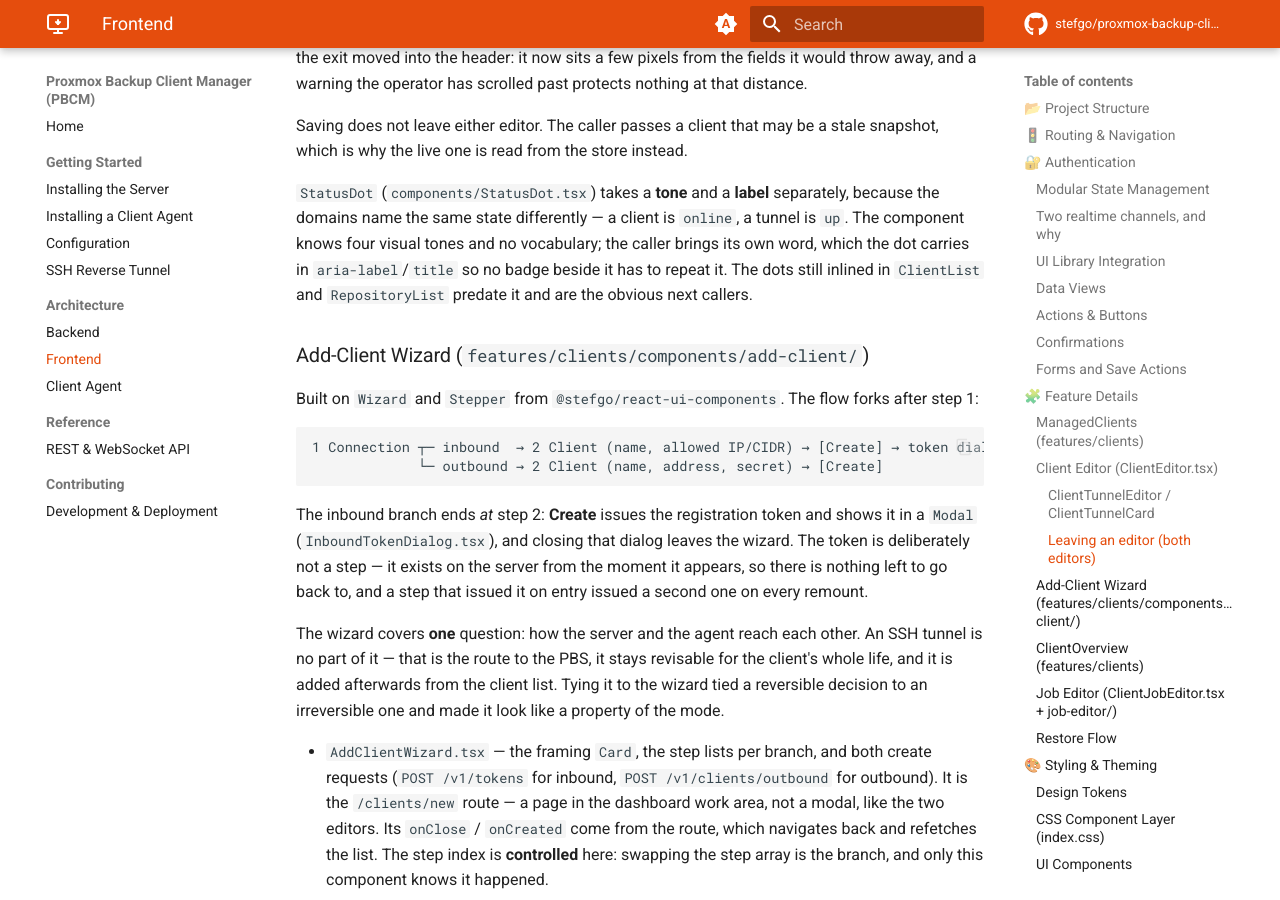
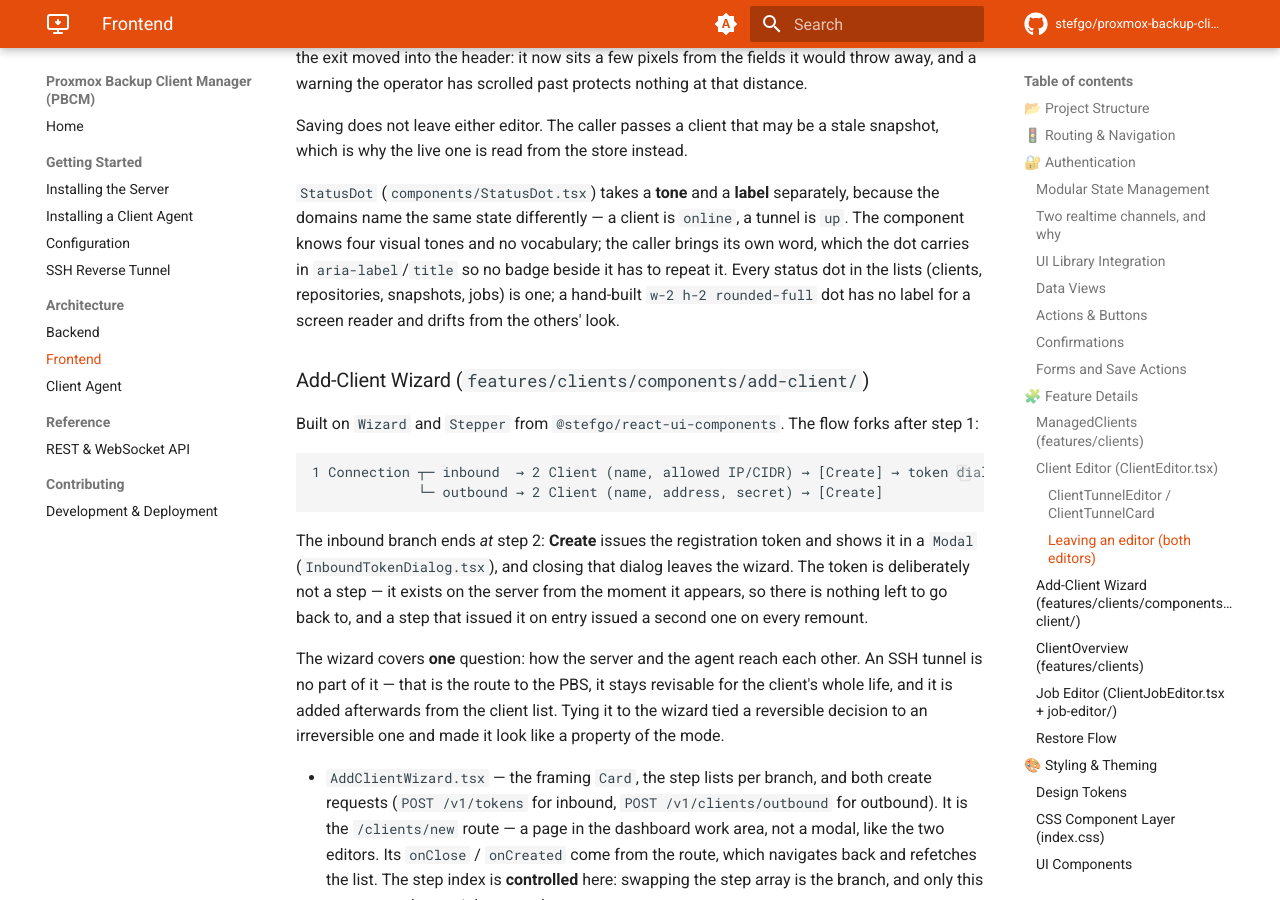
Before and after one commit to stefgo/proxmox-backup-client-manager, an MkDocs documentation site: the page built from docs/frontend.md, in a window 1280 px wide and 900 px high, scrolled down 9370 px. Built offline with MkDocs 1.6.1 and Material for MkDocs 9.7.7, drawn with Linux system fonts in a browser that asks for light colours; comment, search, counter and statistics services are not loaded.

Commit message:
refactor(frontend): Replace hand-built status dots with StatusDot
The client, repository, snapshot and job lists drew their own dots: no
label for screen readers, and two of them without the glow, so online
looked different depending on the list.

Co-Authored-By: Claude Opus 5.5 <noreply@anthropic.com>

```diff
--- a/docs/frontend.md
+++ b/docs/frontend.md
@@ -351,12 +351,12 @@ throw away, and a warning the operator has scrolled past protects nothing at tha
 Saving does not leave either editor. The caller passes a client that may be a stale
 snapshot, which is why the live one is read from the store instead.
 
-`StatusDot` (`components/StatusDot.tsx`) takes a **tone** and a **label**
-separately, because
-the domains name the same state differently — a client is `online`, a tunnel is `up`. The
-component knows four visual tones and no vocabulary; the caller brings its own word, which the
-dot carries in `aria-label`/`title` so no badge beside it has to repeat it. The dots still
-inlined in `ClientList` and `RepositoryList` predate it and are the obvious next callers.
+`StatusDot` (`components/StatusDot.tsx`) takes a **tone** and a **label** separately,
+because the domains name the same state differently — a client is `online`, a tunnel is `up`.
+The component knows four visual tones and no vocabulary; the caller brings its own word, which
+the dot carries in `aria-label`/`title` so no badge beside it has to repeat it. Every status
+dot in the lists (clients, repositories, snapshots, jobs) is one; a hand-built `w-2 h-2
+rounded-full` dot has no label for a screen reader and drifts from the others' look.
 
 ### Add-Client Wizard (`features/clients/components/add-client/`)
 
```
Also changed, not shown: 4 other files.
